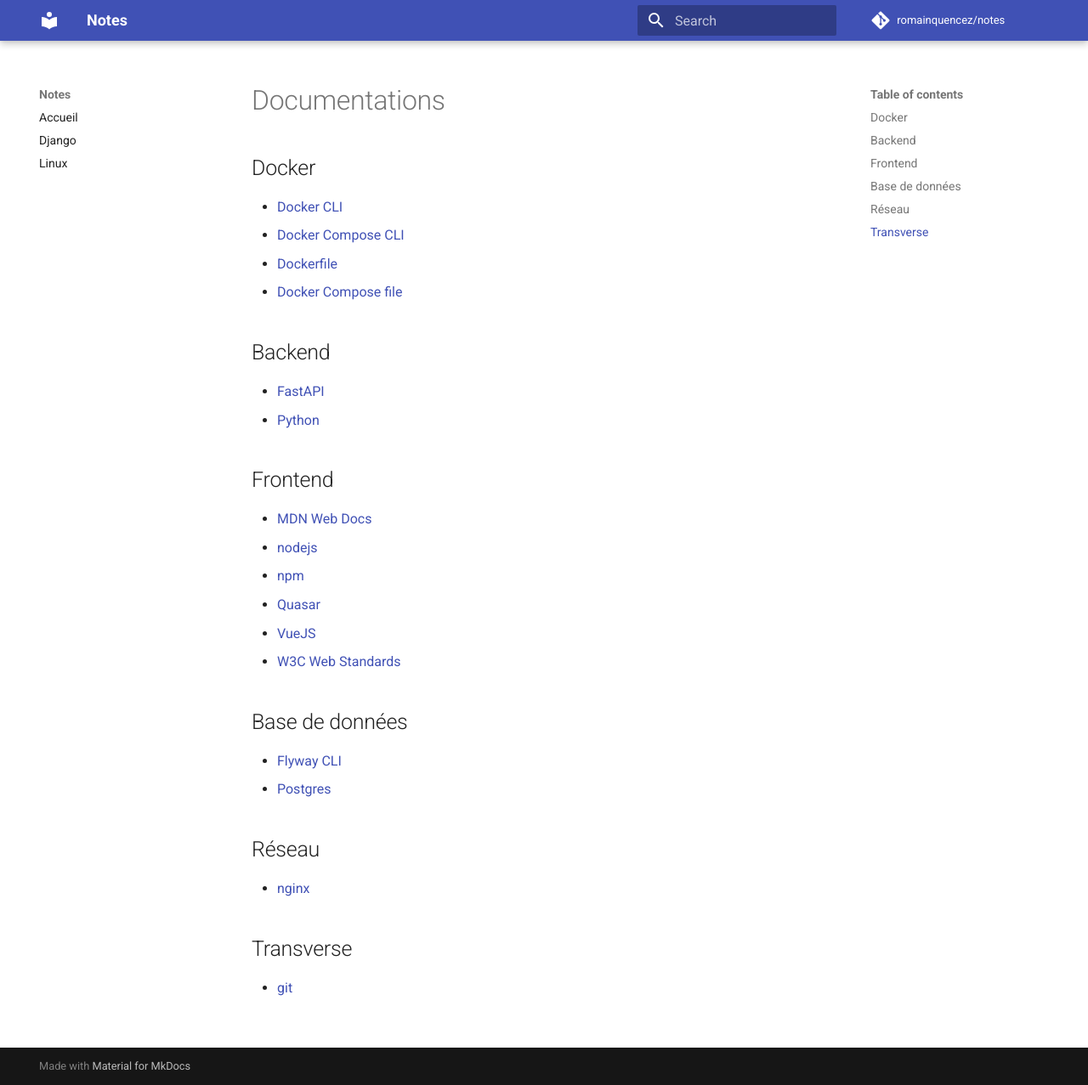
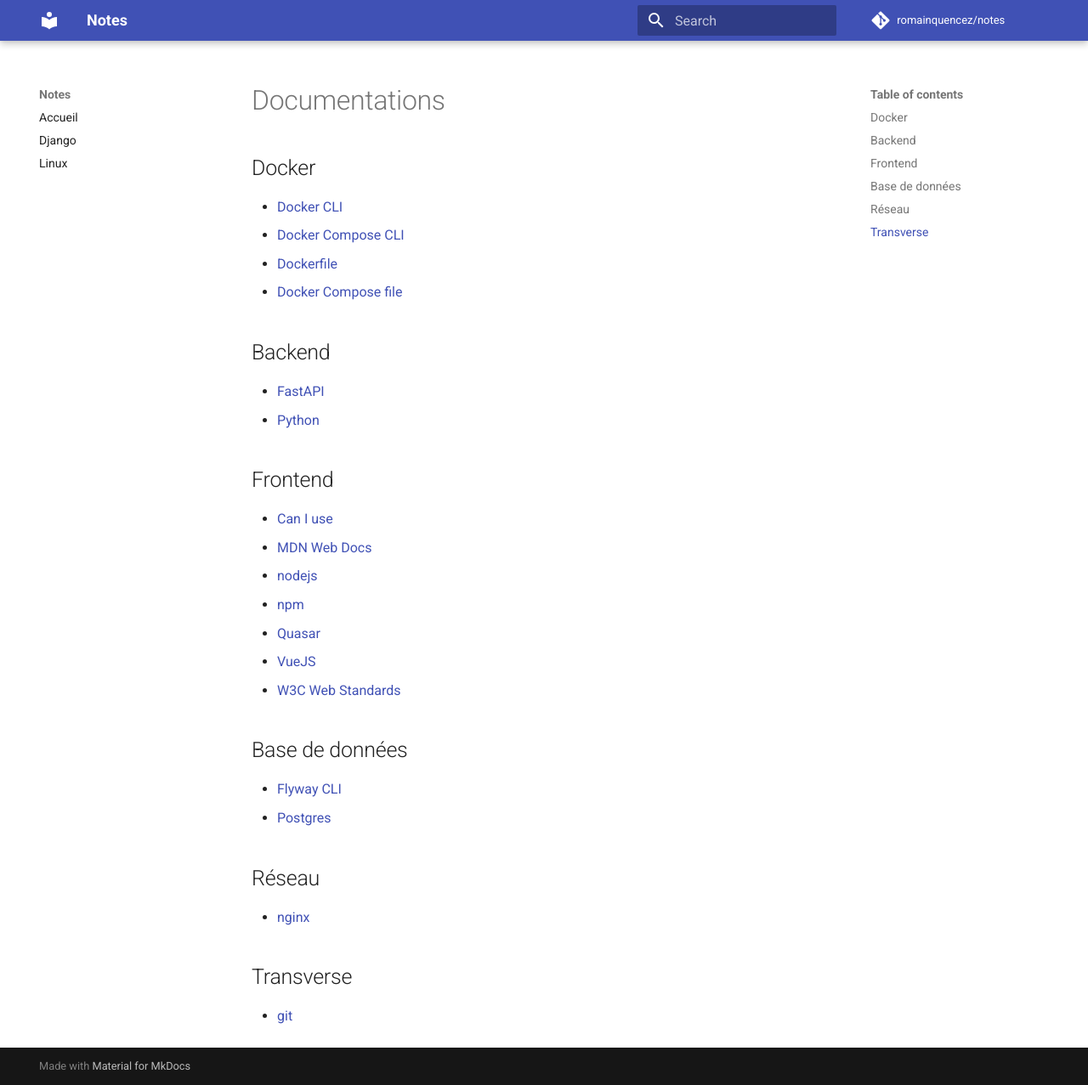
Before and after one commit to romainquencez/notes, an MkDocs documentation site: the page built from docs/docs.md, in a window 1280 px wide and 1277 px high. Shown: the whole window at 85% size. Built offline with MkDocs 1.6.1 and Material for MkDocs 9.7.7, drawn with Linux system fonts in a browser that asks for light colours; comment, search, counter and statistics services are not loaded.

Commit message:
Update docs.md

```diff
--- a/docs/docs.md
+++ b/docs/docs.md
@@ -14,6 +14,7 @@
 
 ## Frontend
 
+- [Can I use](https://caniuse.com)
 - [MDN Web Docs](https://developer.mozilla.org/en-US/docs/Web)
 - [nodejs](https://nodejs.org/en/docs)
 - [npm](https://docs.npmjs.com)
```
